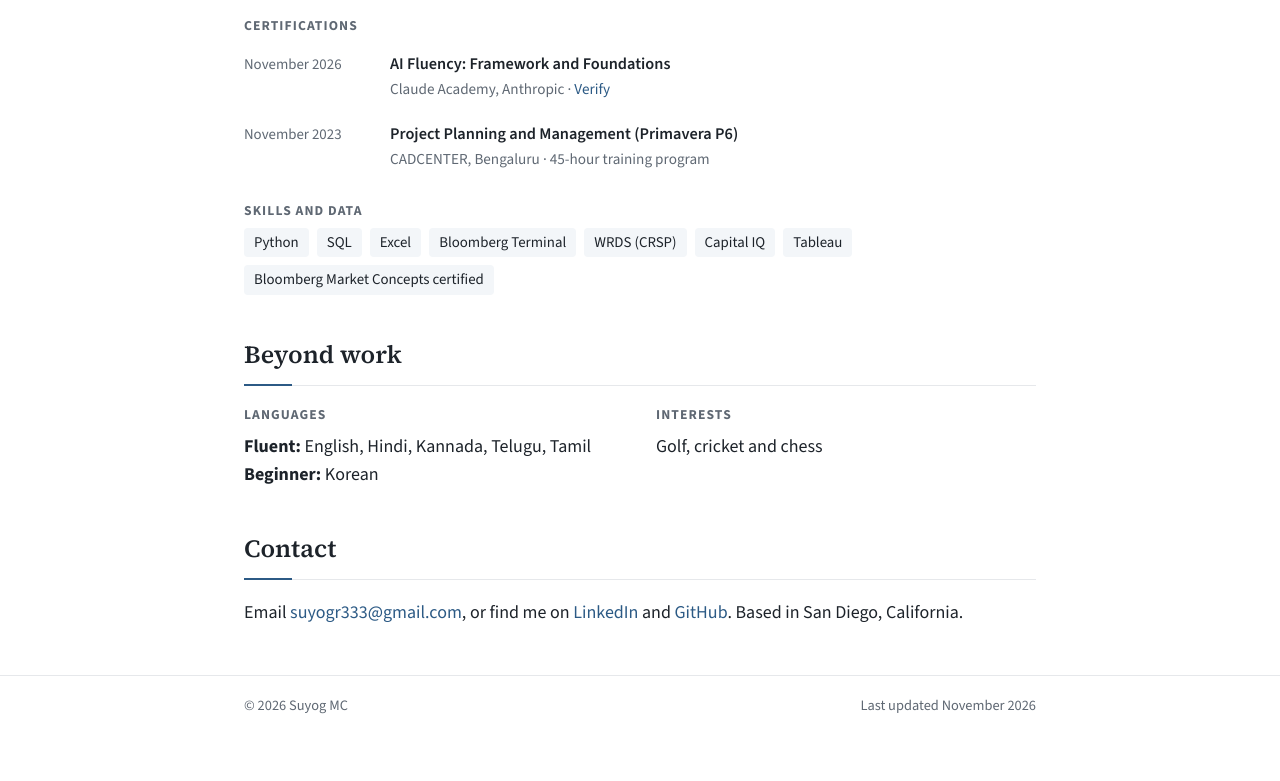
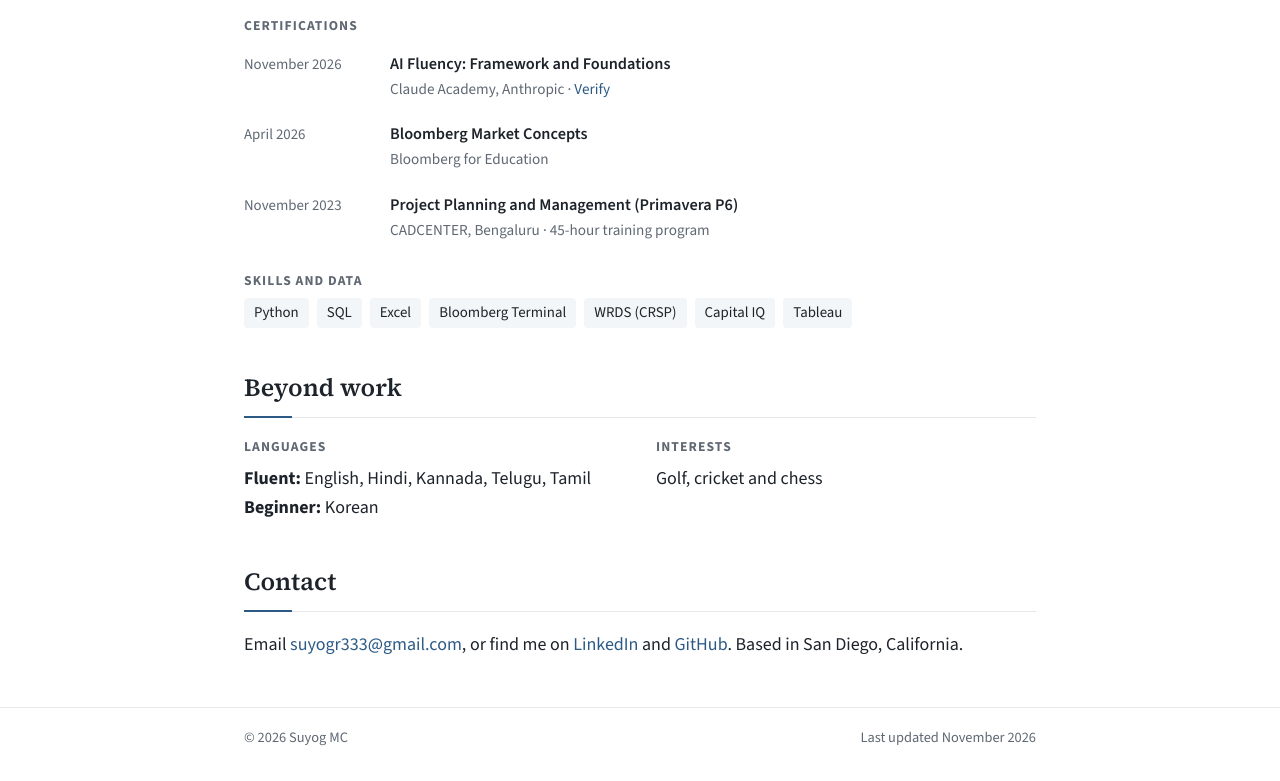
Before and after one commit to suyogmc333/suyogmc333.github.io, a plain HTML site: page index.html in a window 1280 px wide. Shown: the part 4066-4847 px from the top of the page. Before the commit the page ends 4815 px from the top, so only its background shows below. Drawn offline with nearby package versions, Linux system fonts and the light colour scheme.

Commit message:
Move Bloomberg Market Concepts to certifications

```diff
--- a/index.html
+++ b/index.html
@@ -146,10 +146,11 @@
 
     <h3 class="sub">Certifications</h3>
     <div class="cv-row"><span class="when">November 2026</span><div><h3>AI Fluency: Framework and Foundations</h3><p class="org">Claude Academy, Anthropic · <a href="https://academy.claude.com/verify/12e2d61b091cbef04e90505a4654c4b0">Verify</a></p></div></div>
+    <div class="cv-row"><span class="when">April 2026</span><div><h3>Bloomberg Market Concepts</h3><p class="org">Bloomberg for Education</p></div></div>
     <div class="cv-row"><span class="when">November 2023</span><div><h3>Project Planning and Management (Primavera P6)</h3><p class="org">CADCENTER, Bengaluru · 45-hour training program</p></div></div>
 
     <h3 class="sub">Skills and data</h3>
-    <div class="skills"><span>Python</span><span>SQL</span><span>Excel</span><span>Bloomberg Terminal</span><span>WRDS (CRSP)</span><span>Capital IQ</span><span>Tableau</span><span>Bloomberg Market Concepts certified</span></div>
+    <div class="skills"><span>Python</span><span>SQL</span><span>Excel</span><span>Bloomberg Terminal</span><span>WRDS (CRSP)</span><span>Capital IQ</span><span>Tableau</span></div>
   </section>
 
   <section id="beyond">
```
